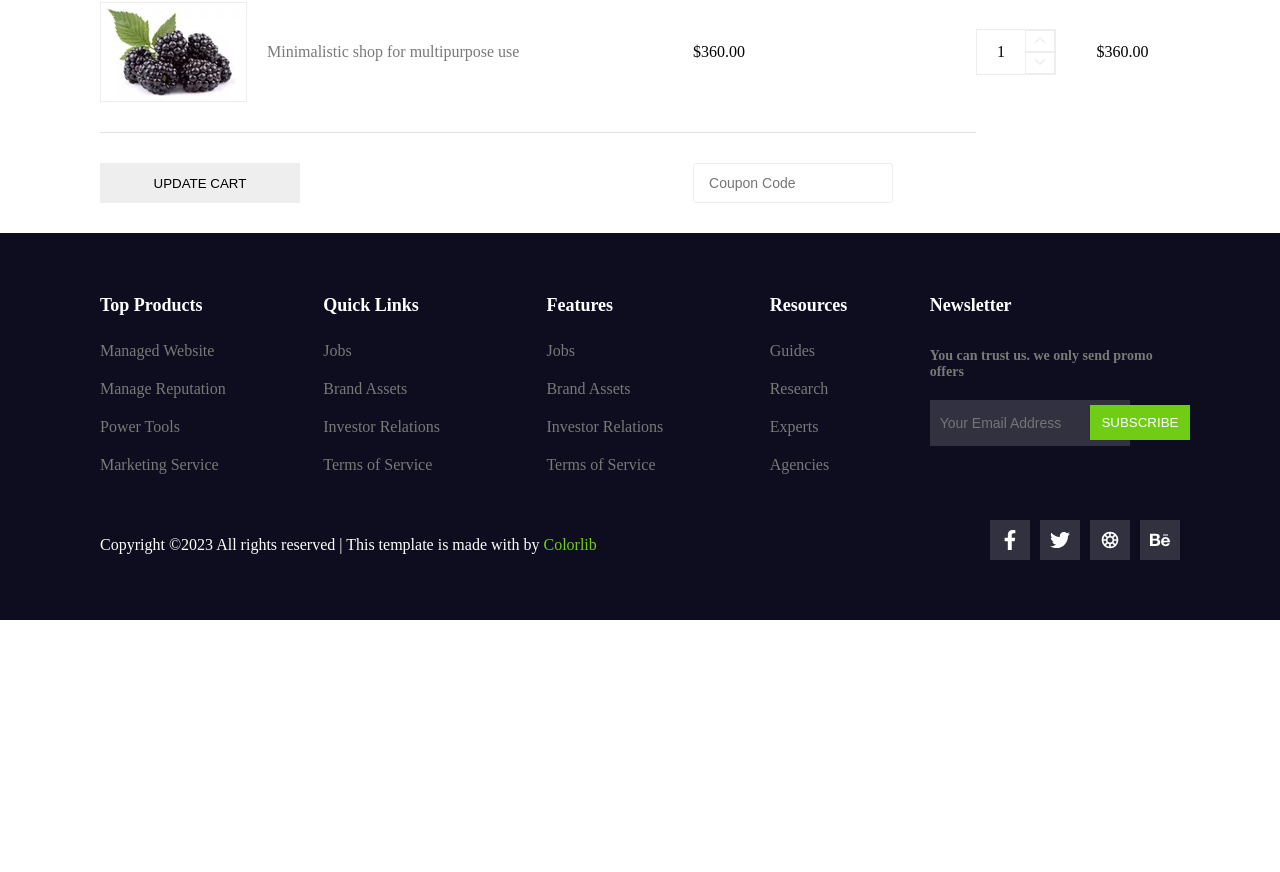
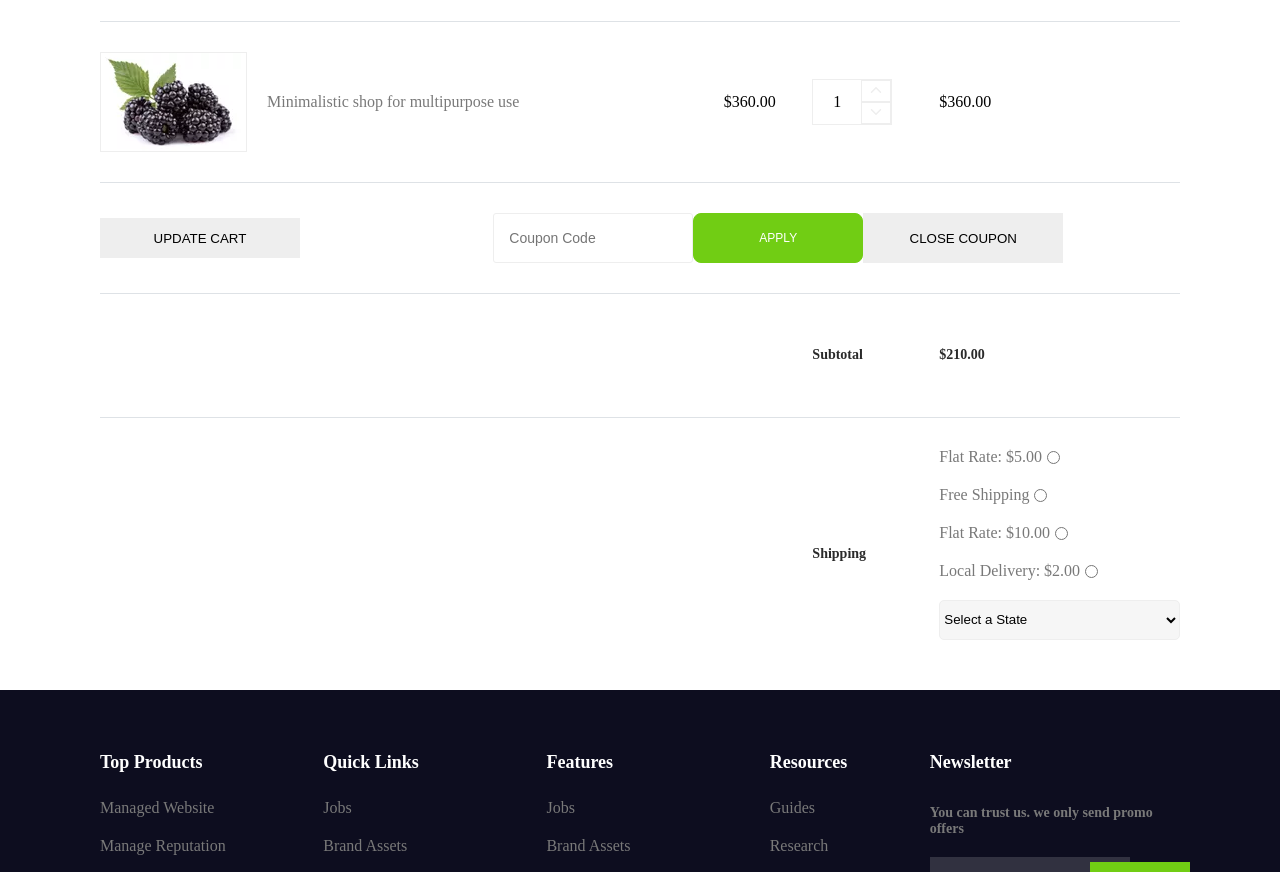
Before and after one commit to mehebbetbabayeva/Final-project-, a React (Create React App) app: page /gift-card in a window 1280 px wide. Shown: the part 558-1430 px from the top of the page. Before the commit the page ends 1178 px from the top, so only its background shows below. Built offline with nearby package versions, Linux system fonts and the light colour scheme.

Commit message:
add select

```diff
--- a/src/components/ProductPrice.tsx
+++ b/src/components/ProductPrice.tsx
@@ -1,6 +1,6 @@
 import {IoIosArrowUp,IoIosArrowDown} from "react-icons/io";
 import card1 from "../assets/img/cart-1.jpg.webp";
-
+import Button from "../components/Button";
 
 const ProductPrice = () => {
   return (
@@ -17,7 +17,7 @@ const ProductPrice = () => {
                      </tr>
                      </thead>
                    <tbody>
-                   <tr>
+                     <tr>
                       <td>
                         <div className="product-description">
                         <img src={card1} alt="img" />
@@ -71,18 +71,56 @@ const ProductPrice = () => {
 
                       </td>
                      </tr>
-
                      <tr>
                       <td>
                         <button className="update-cart">UPDATE CART</button>
                       </td>
+                      <td></td>
+                      <td></td>
                       <td >
                        <div className="coupon-code">
-                       <input type="text" placeholder="Coupon Code" />
+                       <input type="text" placeholder="Coupon Code"/>
+                       <Button text="APPLY"/>
+                       <button className="close-coupon">CLOSE COUPON</button>
                        </div>
                       </td>
-
-
+                     </tr>
+                     <tr>
+                      <td></td>
+                      <td></td>
+                      <td><h5>Subtotal</h5></td>
+                      <td><h5>$210.00</h5></td>
+                     </tr>
+                     <tr>
+                      <td></td>
+                      <td></td>
+                      <td><h5>Shipping</h5></td>
+                      <td className="shopping-area">
+                          <form action="">
+                           <span>
+                            <label htmlFor="">Flat Rate: $5.00</label>
+                            <input type="radio" name="price" id="" />
+                           </span>
+                           <span>
+                            <label htmlFor="">Free Shipping</label>
+                            <input type="radio" name="price" id="" />
+                           </span>
+                           <span>
+                            <label htmlFor="">Flat Rate: $10.00</label>
+                            <input type="radio" name="price" id="" />
+                           </span>
+                           <span>
+                            <label htmlFor="">Local Delivery: $2.00</label>
+                            <input type="radio" name="price" id="" />
+                           </span>
+                           <select name="country"  >
+                           <option value="">Select a State</option>
+                           <option value="Azerbaijan">Azerbaijan</option>
+                           <option value="Turkey">Turkey</option>
+                           <option value="Pakistan">Pakistan</option>
+                           </select>
+                          </form>
+                      </td>
                      </tr>
                    </tbody>
                 </table>
--- a/src/style/components/productprice.scss
+++ b/src/style/components/productprice.scss
@@ -3,6 +3,7 @@
     .product-price-content{
         width: 100%;
         table{
+            margin-top: 50px;
             width: 100%;
             border-collapse: collapse;
             th{
@@ -79,17 +80,60 @@
             }
             .coupon-code{
                 display: flex;
+                margin-left: -446px;
                 input{
                     width: 200px;
                     padding: 0px 15px;
                     border-radius: 3px;
                     border: 1px solid #eeeeee;
-                    height: 40px;
+                    height: 50px;
                     font-size: 14px;
                     color: #cccccc;
                     outline: none;
                 }
+                .close-coupon{
+                    width: 200px;
+                    height: 50px;
+                    background-color: #eeeeee;
+                    color: black;
+                    border: 1px solid #eeeeee;
+                    outline: none;
+                    cursor: pointer;
+                }
+            }
+            h5{
+                color: #2a2a2a;
+                font-size: 14px;
+            }
+            .shopping-area{
 
+                form{
+                    display: flex;
+                    flex-direction: column;
+                    gap: 20px;
+                    span{
+                        label{
+                            cursor: pointer;
+                        }
+                        color: #797979;
+
+                    }
+                    select{
+                        background: #f6f6f6;
+                        border: 1px solid #eeeeee;
+                        height: 40px;
+                        margin-bottom: 20px;
+                        cursor: pointer;
+                        border-radius: 5px;
+                        outline: none;
+                        option{
+                            display: block;
+
+                             min-height: 1.2em;
+                            padding: 0px 2px 1px;
+                        }
+                    }
+                }
             }
         }
     }
```
